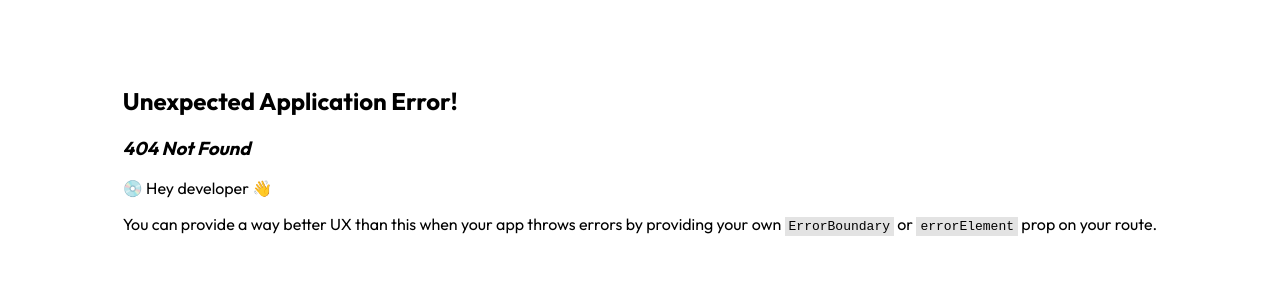
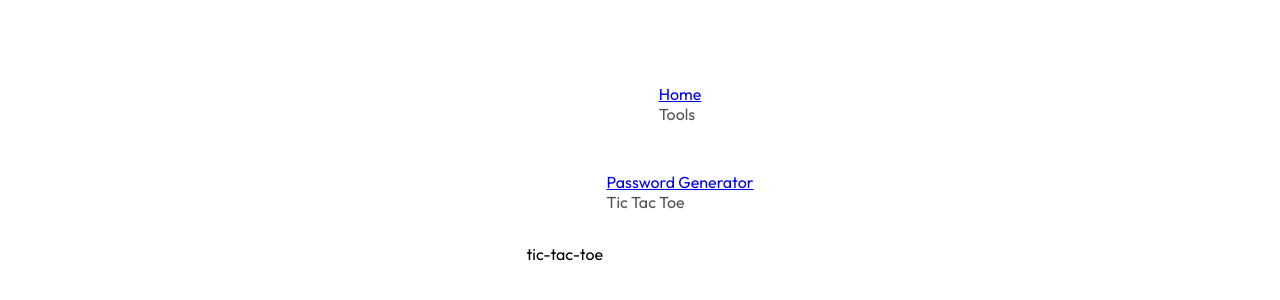
Before and after one commit to jakradum/portfolio, a React (Create React App) app: page /tools/tic-tac-toe in a window 1280 px wide. Before the commit this address had no page. Shown: the part 250-550 px from the top of the page. Built offline with nearby package versions, Linux system fonts and the light colour scheme.

Commit message:
routing done, menu styling pending

```diff
--- a/src/App.js
+++ b/src/App.js
@@ -1,16 +1,19 @@
-import React from "react";
-import logo from "./logo.svg";
-import "./App.css";
-import { ButtonComponent } from "./Components/Button";
-import { useState } from "react";
+// App.js
+import React from 'react';
 import { createRoutesFromElements, createBrowserRouter, RouterProvider, Route } from 'react-router-dom';
-import RootLayout from "./tools";
-import PWGenComponent from "./tools/strong-password-generator";
+import Home from './home';
+import RootLayout from './tools/index';
+import PWGenComponent from './tools/strong-password-generator';
+import { TicTacToe } from './tools/tic-tac-toe';
+import { ErrorElement } from './ErrorElement';
 
 const router = createBrowserRouter(
   createRoutesFromElements(
-    <Route path="/" element={<RootLayout />}>
-      <Route path="tools/strong-password-generator" element={<PWGenComponent />} />
+    <Route errorElement={<ErrorElement/>} path="/" element={<Home />}>
+      <Route path="/tools" element={<RootLayout />}>
+        <Route path="/tools/strong-password-generator" element={<PWGenComponent />} />
+        <Route path="/tools/tic-tac-toe" element={<TicTacToe />} />
+      </Route>
     </Route>
   )
 );
--- /dev/null
+++ b/src/ErrorElement.jsx
@@ -0,0 +1,5 @@
+export const ErrorElement = () => {
+  return (
+    <div>404, bitch</div>
+  )
+}
--- /dev/null
+++ b/src/home.jsx
@@ -0,0 +1,26 @@
+import { NavLink, Outlet } from "react-router-dom";
+const Home = () => {
+  return (
+    <div>
+      <menu className="menu flex">
+        <ul className="nav">
+          <li className="nav-item">
+            <NavLink className="nav" to="/">
+              Home
+            </NavLink>
+          </li>
+          <li className="nav-item">
+            <NavLink className="nav" to="/tools/">
+              Tools
+            </NavLink>
+          </li>
+        </ul>
+      </menu>
+
+      <main>
+        <Outlet />
+      </main>
+    </div>
+  );
+}
+export default Home;
--- a/src/index.css
+++ b/src/index.css
@@ -53,6 +53,10 @@ body {
   color: #06f;
   fill: #06f;
 }
+.active{
+  color: rgb(83, 83, 84);
+  text-decoration: none;
+}
 
 .button-59:active {
   border-color: #06f;
@@ -71,7 +75,17 @@ body {
   flex-direction: column;
   align-items: flex-start;
   border: none;
+  align-items: center;
 }
+fieldset{
+  border: none;
+}
+
+.menu li{
+  list-style: none;
+  text-decoration: none;
+}
+
 .password {
   display: flex;
   flex-direction: column;
--- a/src/tools/index.jsx
+++ b/src/tools/index.jsx
@@ -1,18 +1,20 @@
+// RootLayout.jsx
+import React from 'react';
 import { NavLink, Outlet } from 'react-router-dom';
 
 const RootLayout = () => {
   return (
     <div>
-      <menu className="menu">
+      <menu className="menu flex">
         <ul className="nav">
           <li className="nav-item">
-            <NavLink className="nav" to="/">
-              Home
+            <NavLink className="nav" to="/tools/strong-password-generator">
+              Password Generator
             </NavLink>
           </li>
           <li className="nav-item">
-            <NavLink className="nav" to="/tools/strong-password-generator">
-              PW
+            <NavLink className="nav" to="/tools/tic-tac-toe">
+              Tic Tac Toe
             </NavLink>
           </li>
         </ul>
--- a/src/tools/strong-password-generator.jsx
+++ b/src/tools/strong-password-generator.jsx
@@ -333,7 +333,7 @@ const PWGenComponent = () => {
 
   // JSX for the password string component
   return (
-    <div>
+    <div className='flex'>
       <h2>Strong Password Generator</h2>
       <div className="password ">
         <div className="flexbox">
@@ -344,6 +344,7 @@ const PWGenComponent = () => {
         </div>
         <p className="charCount">{password.length || newCustomPw.length} characters</p>
       </div>
+      <div>
       <input
         onChange={sliderChange}
         type="range"
@@ -352,13 +353,14 @@ const PWGenComponent = () => {
         value={password.length || newCustomPw.length}
         id="myRange"
       ></input>
+      </div>
       <div className="error">
         <p style={{ fontSize: '.8rem', color: 'grey' }}>
           {customPW && sliderUse ? 'Password length is controlled by typing' : ''}
         </p>
       </div>
       <div className="grid">
-        <fieldset className="flex">
+        <fieldset className="">
           <CheckBoxComp propArray={numberProps} />
           <CheckBoxComp propArray={splCharProps} />
           <div className="flex radio">
--- /dev/null
+++ b/src/tools/tic-tac-toe.jsx
@@ -0,0 +1,5 @@
+export const TicTacToe = () => {
+  return (
+    <div>tic-tac-toe</div>
+  )
+}
```
Also changed, not shown: tailwind.config.js (added, +8 -0 lines), public/j.svg.
